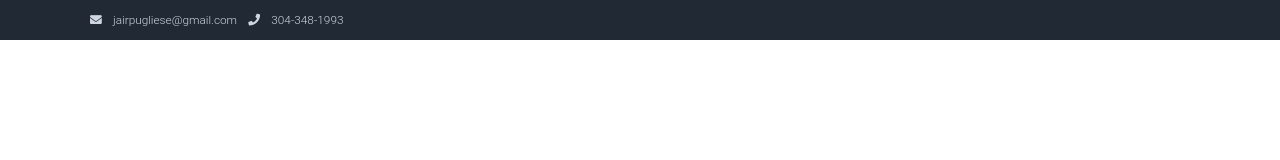
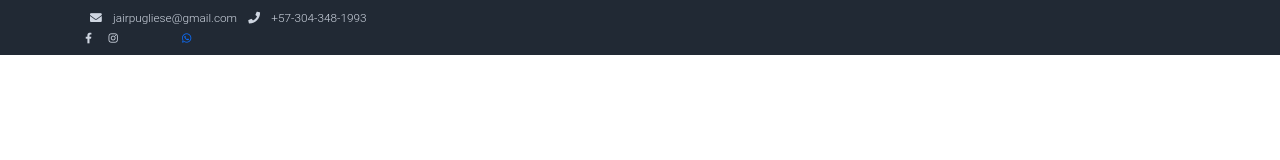
Before and after one commit to jairpugliese/miproyectofinal, a plain HTML site: page index.html in a window 1280 px wide. Drawn offline with Linux system fonts and the light colour scheme.

Commit message:
redes sociales

```diff
--- a/index.html
+++ b/index.html
@@ -16,14 +16,19 @@
         <div class="container text-light">
             <div class="w-100 d flex justify-content-between">
                 <div>
-
                     <i class="fa fa-envelope mx-2"></i>
                     <a class="navbar-sm-brand text-light text-decoration-none"
                     href="mailto:jairpugliese@gmail.com">jairpugliese@gmail.com</a>
                     <i class="fa fa-phone mx-2"></i>
                     <a class="navbar-sm-brand text-light text-decoration-none"
-                    href="tel:304-348-1993">304-348-1993</a>
-
+                    href="tel:304-348-1993">+57-304-348-1993</a>
+                </div>
+                <div>
+                    <a class ="text-light" href="https://fb.com/templatemo" target="_blank" rel="sponsored"><i class="fab fa-facebook-f fa-sm fa-fw me-2"></i></a>
+                    <a class ="text-light" href="https://www.instagram.com" target="_blank" rel="sponsored"><i class="fab fa-instagram fa-sm fa-fw me-2"></i></a>
+                    <a class ="text-light" href="https://www.x.com/" target="_blank"><i class="fab fa-twitter-f fa-sm fa-fw me-2"></i></a>
+                    <a class ="text-light" href="https://www.linkedin.com/" target="_blank"><i class="fab fa-linkedin-f fa-sm fa-fw me-2"></i></a>
+                    <a class="whatsaap-color" href="https://wa.me/304-348-1993?text=Hola, me gustaría más información." target="_blank" rel="sponsored"><i class="fab fa-whatsapp fa-sm fa-fw me-2"></i></a>
                 </div>
             </div>
         </div>
```
